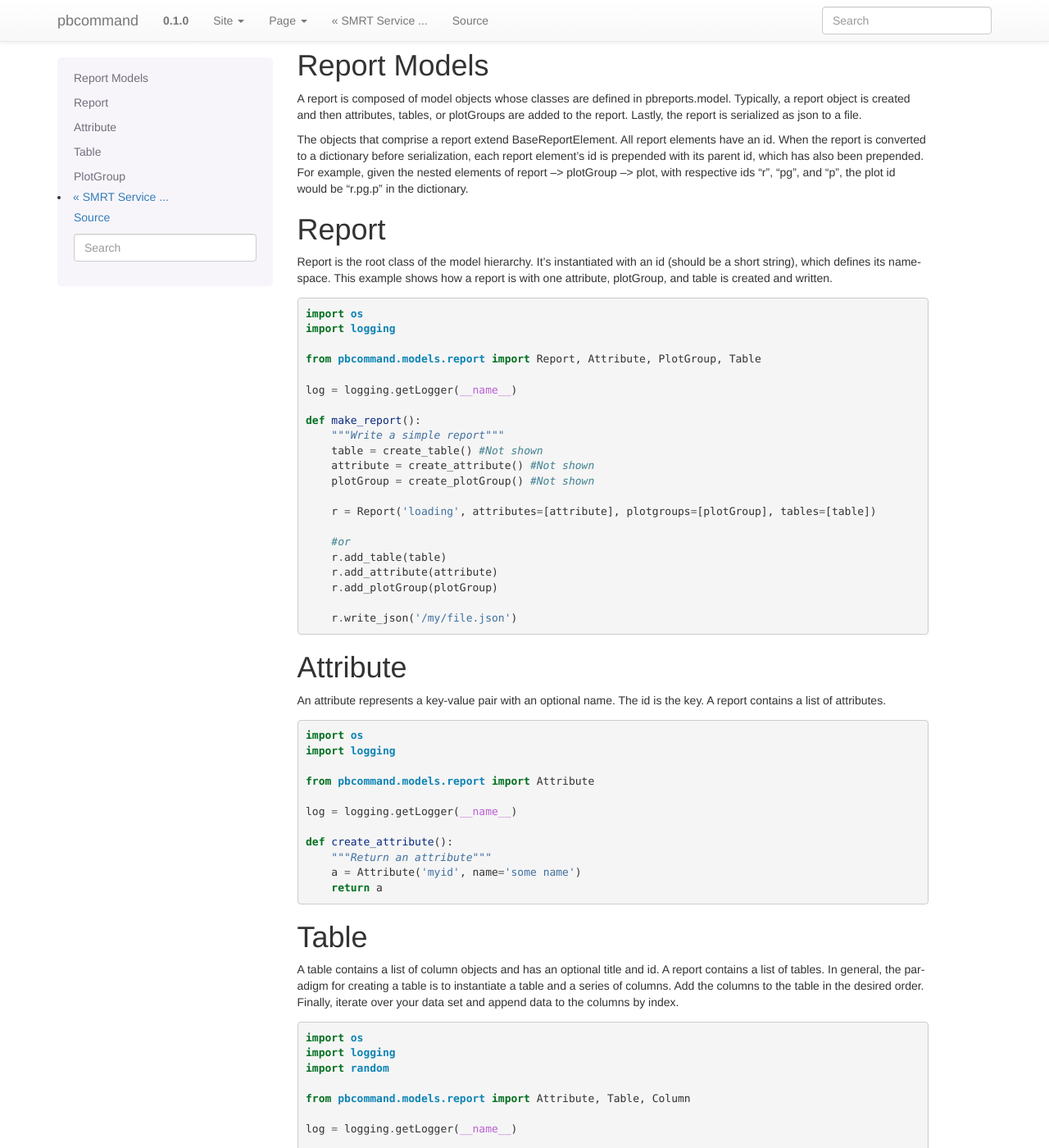
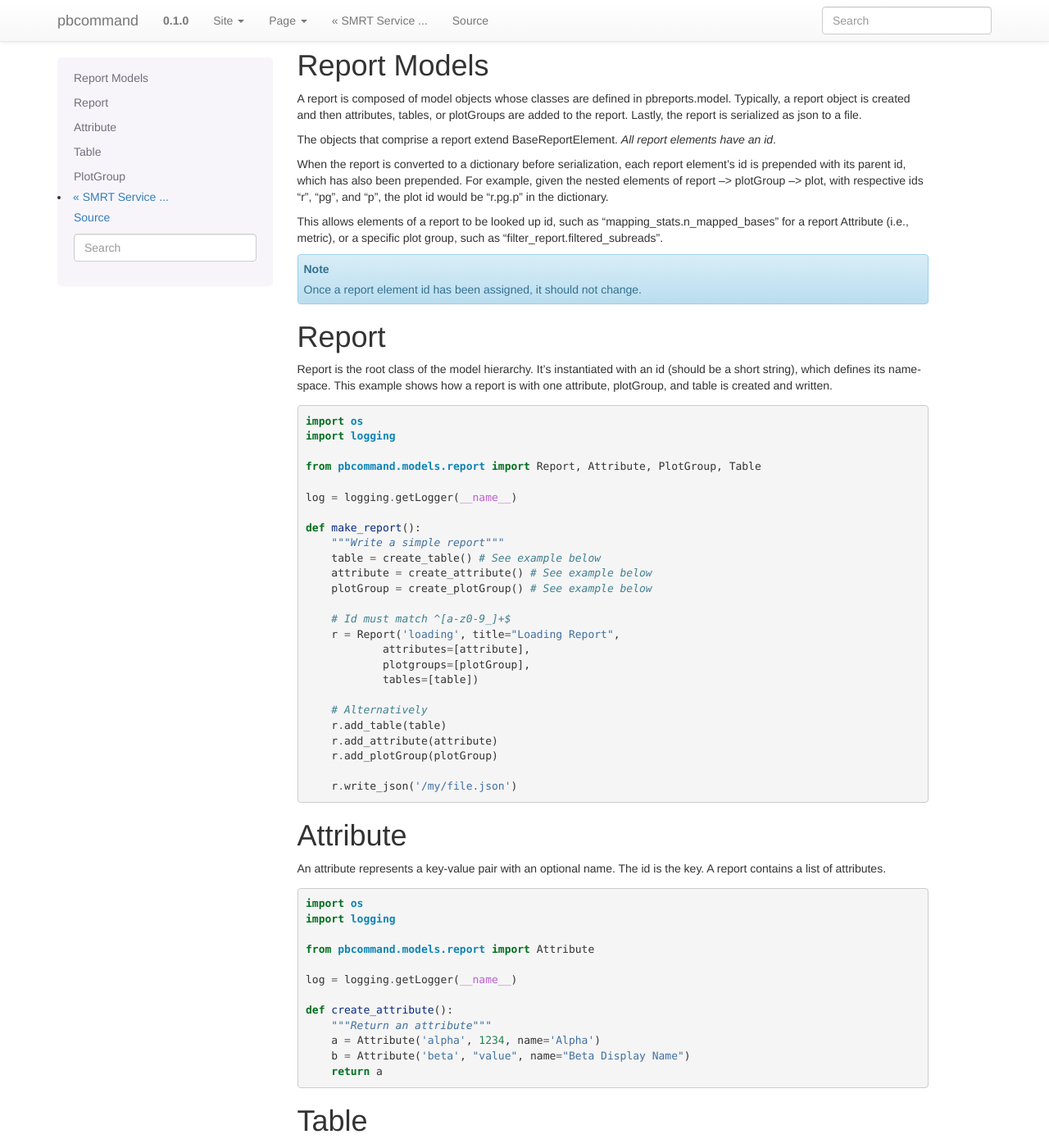
Before and after one commit to PacificBiosciences/pbcommand, a Sphinx documentation site: the page built from docs/source/report_model.rst, in a window 1280 px wide and 1400 px high. Shown: the whole window at 82% size. Built offline with Sphinx 7.4.7, drawn with Linux system fonts in a browser that asks for light colours; some of the changed text lies outside the part shown.

Commit message:
Update report model docs.

```diff
--- a/docs/source/report_model.rst
+++ b/docs/source/report_model.rst
@@ -1,16 +1,21 @@
 Report Models
------------------------------
+-------------
 
 A report is composed of model objects whose classes are defined in pbreports.model. Typically, a report object is created and then attributes, tables, or plotGroups are
 added to the report. Lastly, the report is serialized as json to a file.
 
-The objects that comprise a report extend BaseReportElement. All report elements have an id. When the
-report is converted to a dictionary before serialization, each report element's id is prepended with its parent id,
+The objects that comprise a report extend BaseReportElement. `All report elements have an id`.
+
+When the report is converted to a dictionary before serialization, each report element's id is prepended with its parent id,
 which has also been prepended. For example, given the nested elements of report --> plotGroup --> plot, with respective ids "r", "pg", and "p",
 the plot id would be "r.pg.p" in the dictionary.
 
+This allows elements of a report to be looked up id, such as "mapping_stats.n_mapped_bases" for a report Attribute (i.e., metric), or a specific plot group, such as "filter_report.filtered_subreads".
+
+.. note:: Once a report element id has been assigned, it should not change.
+
 Report
--------------
+------
 
 Report is the root class of the model hierarchy. It's instantiated with an id (should be a short string), which defines its namespace.
 This example shows how a report is with one attribute, plotGroup, and table is created and written.
@@ -26,13 +31,17 @@
 
     def make_report():
         """Write a simple report"""
-        table = create_table() #Not shown
-        attribute = create_attribute() #Not shown
-        plotGroup = create_plotGroup() #Not shown
+        table = create_table() # See example below
+        attribute = create_attribute() # See example below
+        plotGroup = create_plotGroup() # See example below
 
-        r = Report('loading', attributes=[attribute], plotgroups=[plotGroup], tables=[table])
+        # Id must match ^[a-z0-9_]+$
+        r = Report('loading', title="Loading Report",
+                attributes=[attribute],
+                plotgroups=[plotGroup],
+                tables=[table])
 
-        #or
+        # Alternatively
         r.add_table(table)
         r.add_attribute(attribute)
         r.add_plotGroup(plotGroup)
@@ -41,7 +50,7 @@
 
 
 Attribute
--------------
+---------
 
 An attribute represents a key-value pair with an optional name. The id is the key. A report contains
 a list of attributes.
@@ -57,12 +66,13 @@
 
     def create_attribute():
         """Return an attribute"""
-        a = Attribute('myid', name='some name')
+        a = Attribute('alpha', 1234, name='Alpha')
+        b = Attribute('beta', "value", name="Beta Display Name")
         return a
 
 
 Table
--------------
+-----
 
 A table contains a list of column objects and has an optional title and id. A report contains a list of tables.
 In general, the paradigm for creating a table is to instantiate a table and a series of columns. Add the
@@ -81,10 +91,10 @@
 
     def create_table():
         """Return a table with 2 columns"""
-        columns = [Column( 'c1id', header='C1 header'),\
+        columns = [Column( 'c1id', header='C1 header'),
                 Column('c2id', header='C2 header')]
 
-        t = Table('myid', title='some title', columns=columns)
+        t = Table('myid', title='My Table', columns=columns)
 
         #Now append data to the columns
         #Assume data is a list of tuples of len == 2
@@ -92,15 +102,19 @@
         for column_id, value in datum:
             t.add_data_by_column_id(column_id, value)
 
+        # Alternatively
+        cx = Column("cx", header="X", values=[1,2,3,4])
+        cy = Column("cy", header="Y", values=[1,4,9,16])
+        t = Table("xy", title="X vs Y", columns=[cx, cy])
         return t
 
 
 PlotGroup
--------------
+---------
 
-A plotGroup represents a collection of plots that convey related information, such coverage across
-5 contigs. A plotGroup has an id, an optional thumbnail (to represent the group in SMRTPortal in a
-preview), an optional legend and a list of plots
+A `Plot Group` represents a logical grouping or collection of plots that convey related information, such coverage across
+5 contigs. A plotGroup has an id, an optional thumbnail (to represent the group in SMRT Link in a
+preview), an optional legend and a list of plots.
 
 .. code-block:: python
 
@@ -113,9 +127,14 @@
 
     def create_plotGroup():
         """Return a PlotGroup with 1 plot"""
+        # Image paths must be relative to the dir where the final Report is written
 
-        plot = Plot('plot_id', image='/my/image.png', caption='this is a plot')
-        p = PlotGroup('myid', title='some title', legend='/my/legend.png', thumbnail='/my/thumb.png', plots=[plot])
+        plot = Plot('plot_id', image='image.png', caption='this is a plot')
+        p = PlotGroup('myid', title='some title', thumbnail='image_thumb.png', plots=[plot])
 
-        # or p.add_plot(plot)
         return p
+
+
+.. note:: The image paths must be written relative to where the report JSON file will be written.
+
+.. note:: Currently, only PNG is supported
```
